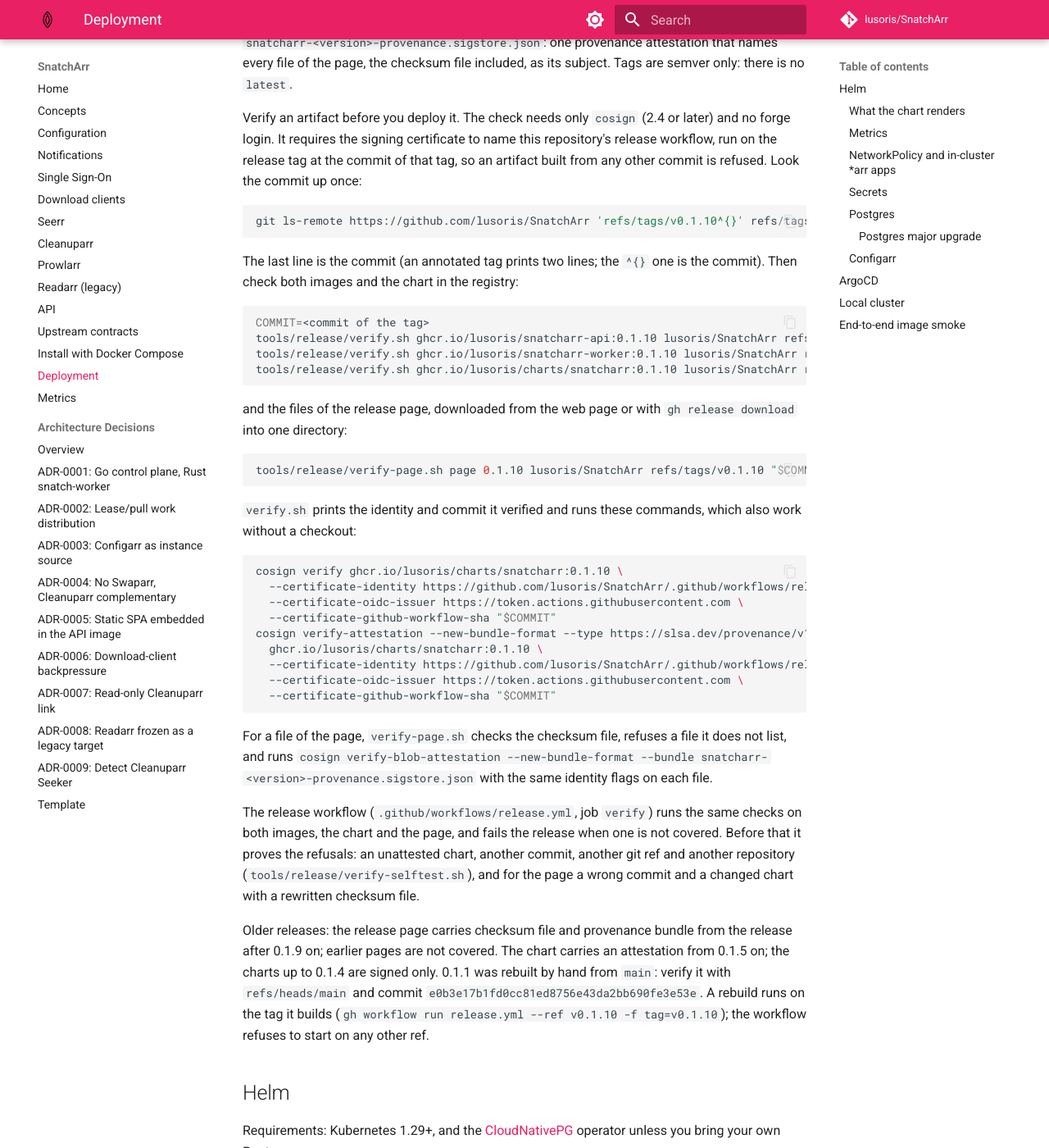
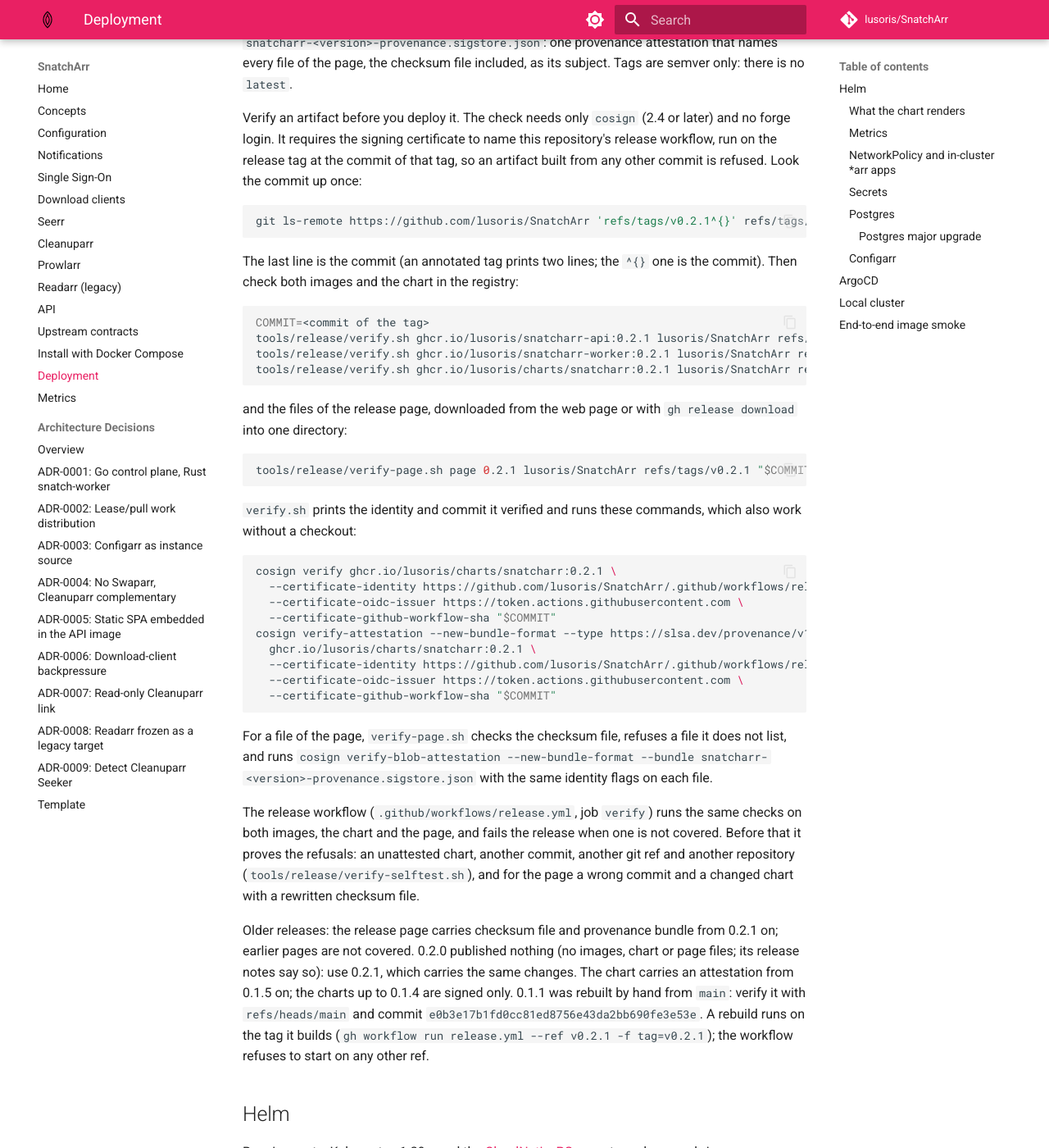
Before and after one commit to lusoris/SnatchArr, an MkDocs documentation site: the page built from docs/deployment.md, in a window 1280 px wide and 1400 px high, scrolled down 525 px. Shown: the whole window at 82% size. Built offline with MkDocs 1.6.1 and Material for MkDocs 9.7.7, drawn with Linux system fonts in a browser that asks for light colours; comment, search, counter and statistics services are not loaded.

Commit message:
docs(deploy): verify releases with 0.2.1, a version that exists
The verification example in docs/deployment.md used 0.1.10, which was
never released (0.1.9 was followed by 0.2.0), so every command in it
failed. It also said page checksums and provenance start with the
release after 0.1.9, but 0.2.0 published no images, chart or page
files.

The example now uses 0.2.1. Run against the published release, its
three verify.sh calls and verify-page.sh pass, while the same check with
a wrong commit and the old 0.1.10 example are both refused (exit 5).

Signed-off-by: lusoris <lusoris@proton.me>

````diff
--- a/docs/deployment.md
+++ b/docs/deployment.md
@@ -29,7 +29,7 @@
 is refused. Look the commit up once:
 
 ```sh
-git ls-remote https://github.com/lusoris/SnatchArr 'refs/tags/v0.1.10^{}' refs/tags/v0.1.10
+git ls-remote https://github.com/lusoris/SnatchArr 'refs/tags/v0.2.1^{}' refs/tags/v0.2.1
 ```
 
 The last line is the commit (an annotated tag prints two lines; the `^{}` one is the commit).
@@ -37,29 +37,29 @@
 
 ```sh
 COMMIT=<commit of the tag>
-tools/release/verify.sh ghcr.io/lusoris/snatcharr-api:0.1.10 lusoris/SnatchArr refs/tags/v0.1.10 "$COMMIT"
-tools/release/verify.sh ghcr.io/lusoris/snatcharr-worker:0.1.10 lusoris/SnatchArr refs/tags/v0.1.10 "$COMMIT"
-tools/release/verify.sh ghcr.io/lusoris/charts/snatcharr:0.1.10 lusoris/SnatchArr refs/tags/v0.1.10 "$COMMIT"
+tools/release/verify.sh ghcr.io/lusoris/snatcharr-api:0.2.1 lusoris/SnatchArr refs/tags/v0.2.1 "$COMMIT"
+tools/release/verify.sh ghcr.io/lusoris/snatcharr-worker:0.2.1 lusoris/SnatchArr refs/tags/v0.2.1 "$COMMIT"
+tools/release/verify.sh ghcr.io/lusoris/charts/snatcharr:0.2.1 lusoris/SnatchArr refs/tags/v0.2.1 "$COMMIT"
 ```
 
 and the files of the release page, downloaded from the web page or with `gh release download`
 into one directory:
 
 ```sh
-tools/release/verify-page.sh page 0.1.10 lusoris/SnatchArr refs/tags/v0.1.10 "$COMMIT"
+tools/release/verify-page.sh page 0.2.1 lusoris/SnatchArr refs/tags/v0.2.1 "$COMMIT"
 ```
 
 `verify.sh` prints the identity and commit it verified and runs these commands, which also
 work without a checkout:
 
 ```sh
-cosign verify ghcr.io/lusoris/charts/snatcharr:0.1.10 \
-  --certificate-identity https://github.com/lusoris/SnatchArr/.github/workflows/release.yml@refs/tags/v0.1.10 \
+cosign verify ghcr.io/lusoris/charts/snatcharr:0.2.1 \
+  --certificate-identity https://github.com/lusoris/SnatchArr/.github/workflows/release.yml@refs/tags/v0.2.1 \
   --certificate-oidc-issuer https://token.actions.githubusercontent.com \
   --certificate-github-workflow-sha "$COMMIT"
 cosign verify-attestation --new-bundle-format --type https://slsa.dev/provenance/v1 \
-  ghcr.io/lusoris/charts/snatcharr:0.1.10 \
-  --certificate-identity https://github.com/lusoris/SnatchArr/.github/workflows/release.yml@refs/tags/v0.1.10 \
+  ghcr.io/lusoris/charts/snatcharr:0.2.1 \
+  --certificate-identity https://github.com/lusoris/SnatchArr/.github/workflows/release.yml@refs/tags/v0.2.1 \
   --certificate-oidc-issuer https://token.actions.githubusercontent.com \
   --certificate-github-workflow-sha "$COMMIT"
 ```
@@ -74,11 +74,12 @@
 repository (`tools/release/verify-selftest.sh`), and for the page a wrong commit and a changed
 chart with a rewritten checksum file.
 
-Older releases: the release page carries checksum file and provenance bundle from the release
-after 0.1.9 on; earlier pages are not covered. The chart carries an attestation from 0.1.5 on;
+Older releases: the release page carries checksum file and provenance bundle from 0.2.1 on;
+earlier pages are not covered. 0.2.0 published nothing (no images, chart or page files; its
+release notes say so): use 0.2.1, which carries the same changes. The chart carries an attestation from 0.1.5 on;
 the charts up to 0.1.4 are signed only. 0.1.1 was rebuilt by hand from `main`: verify it with
 `refs/heads/main` and commit `e0b3e17b1fd0cc81ed8756e43da2bb690fe3e53e`. A rebuild runs on the
-tag it builds (`gh workflow run release.yml --ref v0.1.10 -f tag=v0.1.10`); the workflow
+tag it builds (`gh workflow run release.yml --ref v0.2.1 -f tag=v0.2.1`); the workflow
 refuses to start on any other ref.
 
 ## Helm
````
